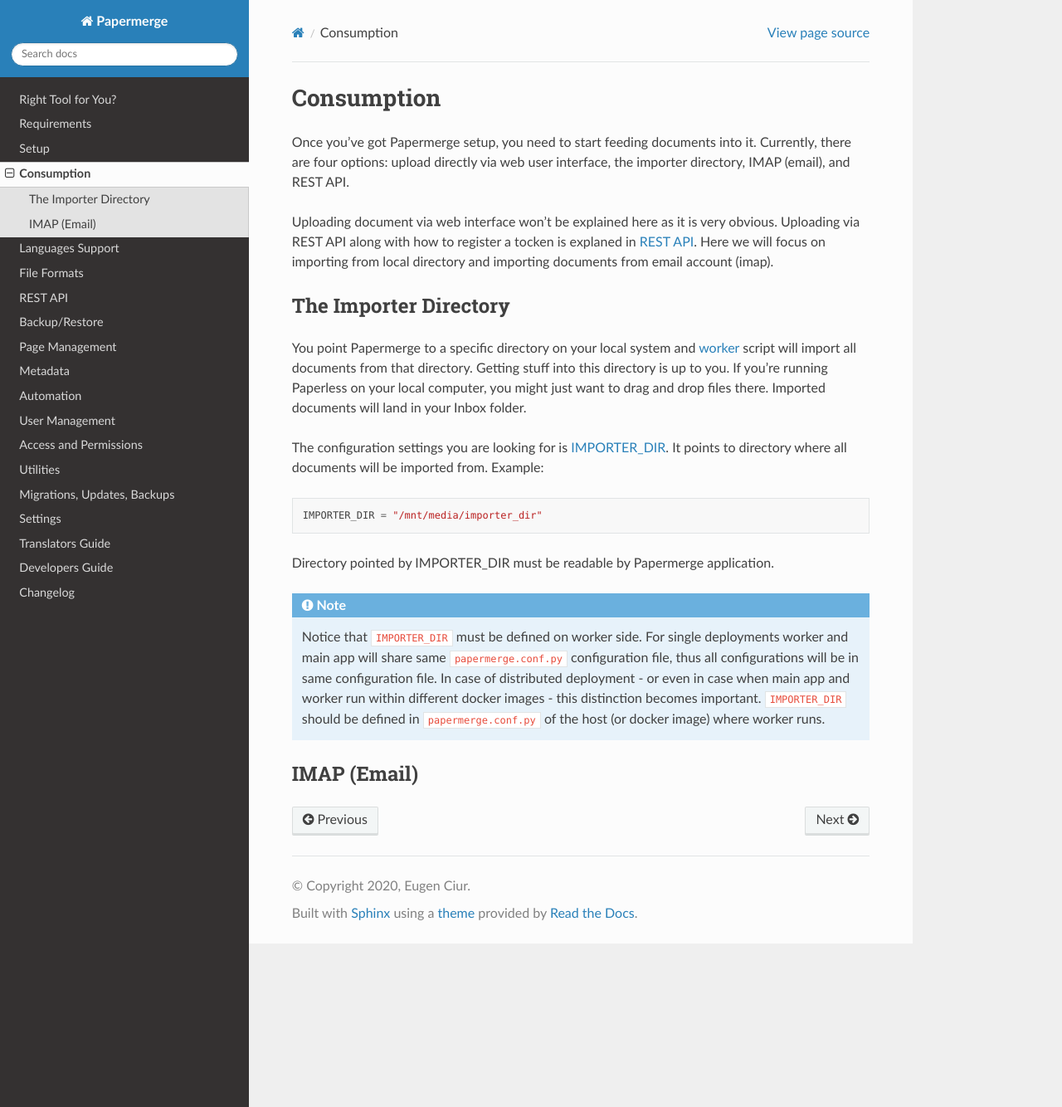
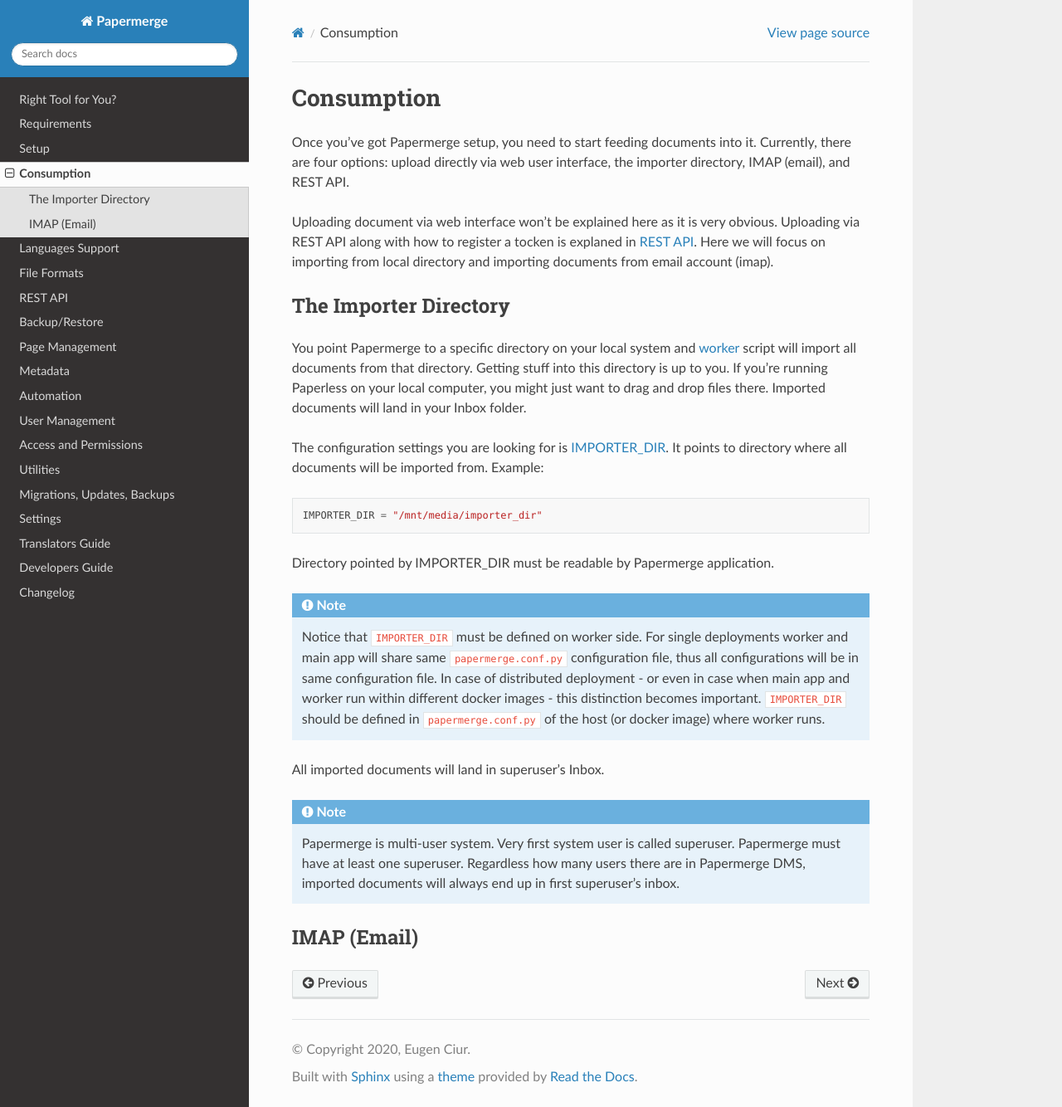
Before and after one commit to ciur/papermerge, a Sphinx documentation site: the page built from docs/source/consumption.rst, in a window 1280 px wide and 1334 px high. Shown: the whole window at 83% size. Built offline with Sphinx 7.4.7 and the Read the Docs theme 2.0.0, drawn with Linux system fonts in a browser that asks for light colours.

Commit message:
documentation update

```diff
--- a/docs/source/consumption.rst
+++ b/docs/source/consumption.rst
@@ -24,5 +24,12 @@
 
 	Notice that ``IMPORTER_DIR`` must be defined on worker side. For single deployments worker and main app will share same ``papermerge.conf.py`` configuration file, thus all configurations will be in same configuration file. In case of distributed deployment - or even in case when main app and worker run within different docker images - this distinction becomes important. ``IMPORTER_DIR`` should be defined in ``papermerge.conf.py`` of the host (or docker image) where worker runs.
 
+All imported documents will land in superuser's Inbox.
+
+.. note::
+
+	Papermerge is multi-user system. Very first system user is called superuser. Papermerge must have at least one superuser.
+	Regardless how many users there are in Papermerge DMS, imported documents will always end up in first superuser's inbox.
+
 IMAP (Email)
 ~~~~~~~~~~~~~
```
